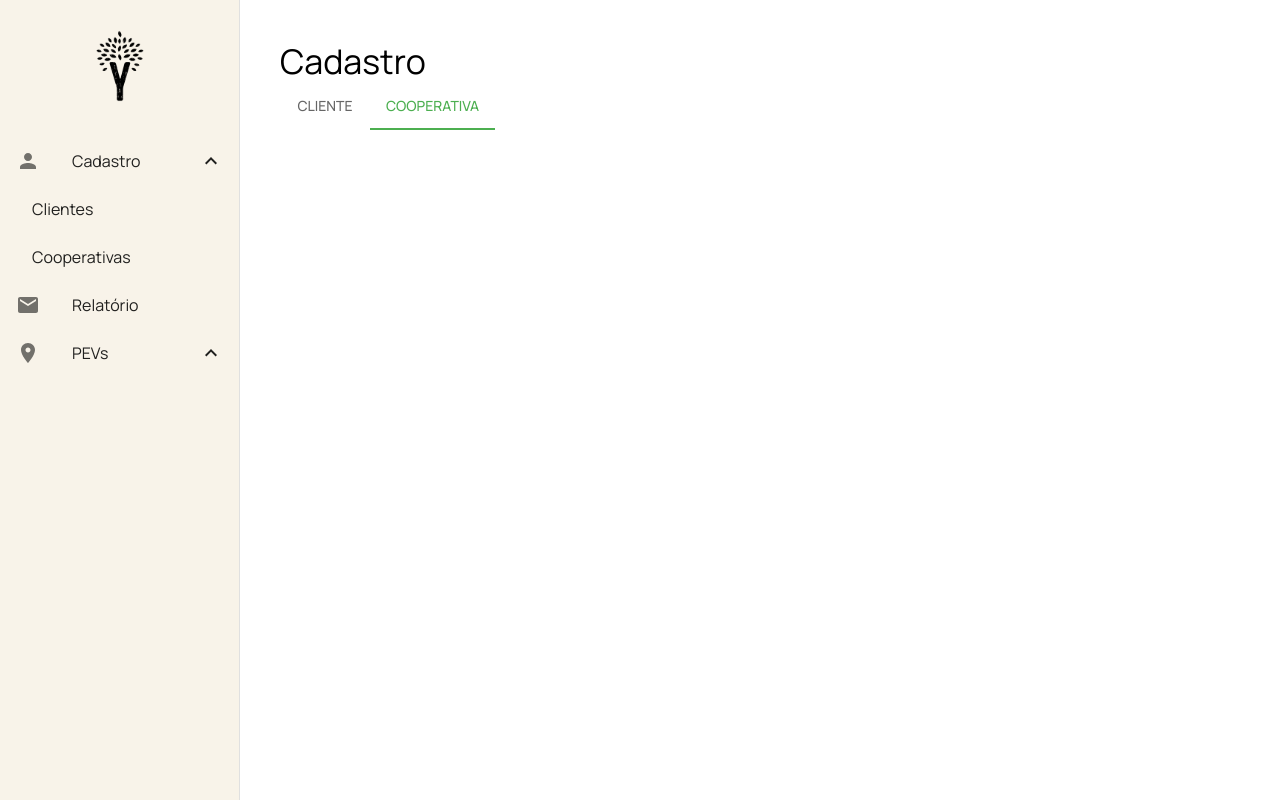
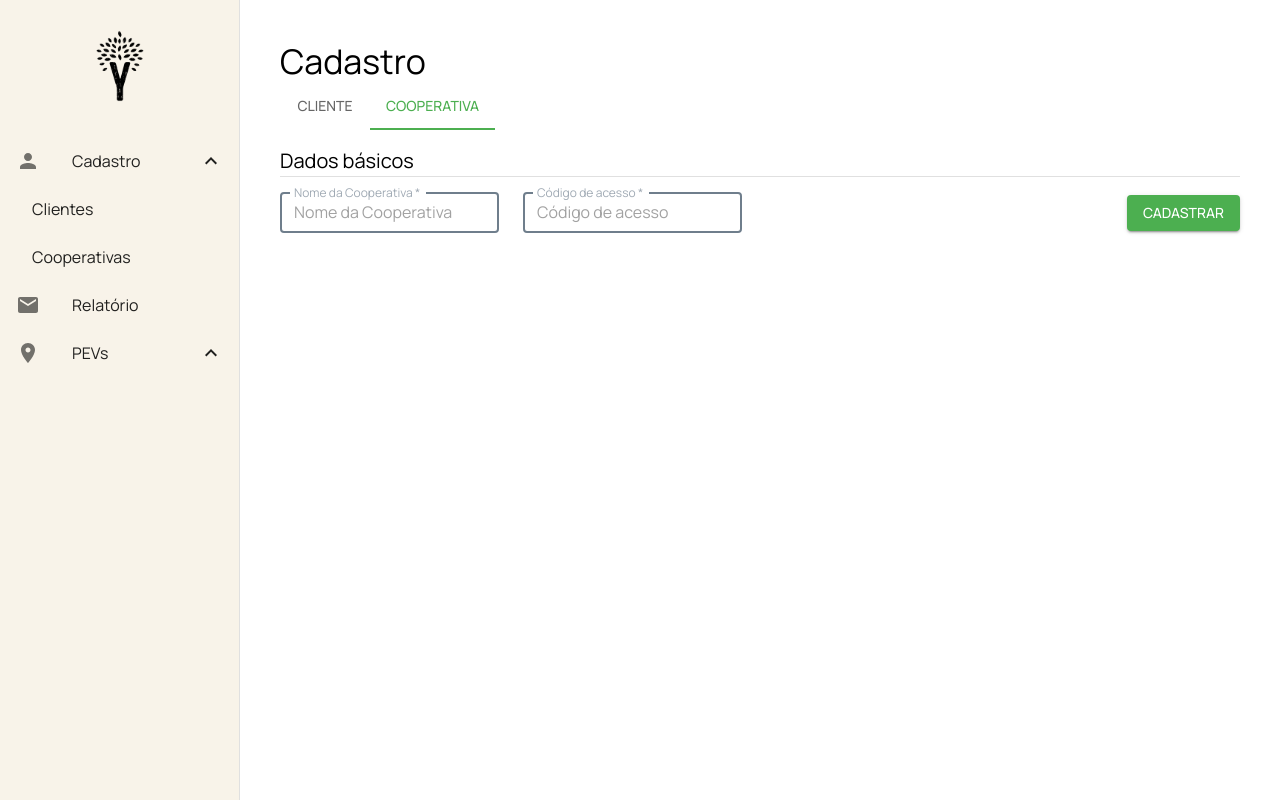
Before and after one commit to mauricioholandaIA/yby-front, a React (Create React App) app: page /cadastro in a window 1280 px wide. Both pictures are taken after a click on the tab "COOPERATIVA". Built offline with nearby package versions, Linux system fonts and the light colour scheme.

Commit message:
feat: cooperative form

```diff
--- /dev/null
+++ b/src/register/cooperative-form.tsx
@@ -0,0 +1,121 @@
+import { Button, Divider, TextField, Typography } from "@mui/material";
+import { Box, styled } from "@mui/system";
+import { Controller, useForm } from "react-hook-form";
+
+const FormContainer = styled(Box)({
+  display: "flex",
+  flexWrap: "wrap",
+  gap: "24px",
+  marginTop: "16px",
+  marginBottom: "16px",
+});
+
+const FormField = styled(Box)<{ size?: string }>`
+  width: 30%;
+  max-width: ${(props) => props.size || "390px"};
+  min-width: 200px;
+  flex-grow: 1;
+`;
+
+export default function CooperativeForm() {
+  const { control, handleSubmit } = useForm({
+    defaultValues: {
+      cooperative_name: "",
+      cooperative_code: "",
+    },
+  });
+
+  const onSubmit = async (data: any) => {
+    const formData = new FormData();
+
+    // Add all form fields to formData
+    Object.entries(data).forEach(([key, value]) => {
+      if (typeof value === "string" || value instanceof Blob) {
+        formData.append(key, value);
+      } else if (value !== null && value !== undefined) {
+        formData.append(key, String(value));
+      }
+    });
+
+    console.log("Form data:", Object.fromEntries(formData));
+  };
+
+  const formFields = [
+    {
+      section: "Dados básicos",
+      fields: [
+        {
+          name: "cooperative_name",
+          label: "Nome da Cooperativa",
+          placeholder: "Nome da Cooperativa",
+          required: true,
+          size: "390px",
+        },
+        {
+          name: "cooperative_code",
+          label: "Código de acesso",
+          placeholder: "Código de acesso",
+          required: true,
+          size: "390px",
+        },
+      ],
+    },
+  ];
+
+  return (
+    <div>
+      <form onSubmit={handleSubmit(onSubmit)}>
+        <Typography fontSize={20} marginTop={"16px"}>
+          Dados básicos
+        </Typography>
+        <Divider />
+        <div
+          style={{
+            display: "flex",
+            flexDirection: "row",
+            justifyContent: "space-between",
+          }}
+        >
+          <FormContainer>
+            {formFields[0].fields.map(
+              ({ name, label, placeholder, required }) => (
+                <FormField key={name}>
+                  <Controller
+                    name={name as "cooperative_name" | "cooperative_code"}
+                    control={control}
+                    rules={{ required }}
+                    render={({ field }) => (
+                      <TextField
+                        {...field}
+                        id={name}
+                        type={"outlined"}
+                        placeholder={placeholder}
+                        required={required}
+                        fullWidth
+                        label={label}
+                        variant="outlined"
+                        size="small"
+                        focused
+                        autoComplete="off"
+                      />
+                    )}
+                  />
+                </FormField>
+              )
+            )}
+          </FormContainer>
+          <div style={{ alignContent: "center" }}>
+            <Button
+              style={{ color: "#ffff" }}
+              type="submit"
+              variant="contained"
+              color="primary"
+            >
+              Cadastrar
+            </Button>
+          </div>
+        </div>
+      </form>
+    </div>
+  );
+}
--- a/src/register/index.tsx
+++ b/src/register/index.tsx
@@ -2,6 +2,7 @@ import { Box, Tab, Tabs, Typography } from "@mui/material";
 import { useState } from "react";
 import { styled as styledComponents } from "styled-components";
 import ClientForm from "./client-form";
+import CooperativeForm from "./cooperative-form";
 
 const StyledContainer = styledComponents.div`
     display: flex;
@@ -16,7 +17,7 @@ const StyledCenterContainer = styledComponents.div`
 `;
 
 export default function Register() {
-  const [value, setValue] = useState(2);
+  const [value, setValue] = useState(0);
 
   const handleChange = (event: React.SyntheticEvent, newValue: number) => {
     setValue(newValue);
@@ -35,8 +36,7 @@ export default function Register() {
         </Tabs>
 
         {value === 0 && <ClientForm />}
-        {value === 1 && <></>}
-        {value === 2 && <></>}
+        {value === 1 && <CooperativeForm />}
       </StyledCenterContainer>
     </StyledContainer>
   );
```
